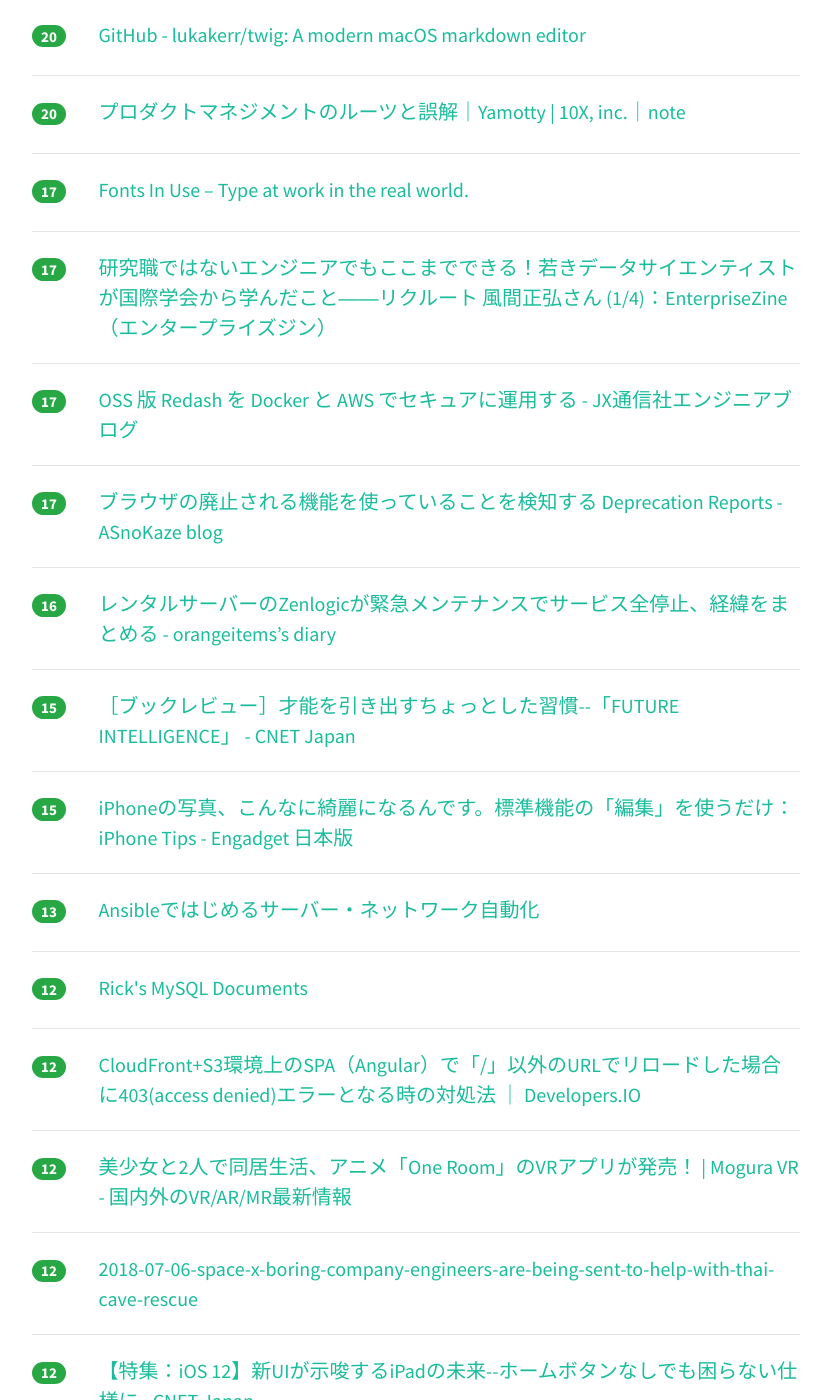
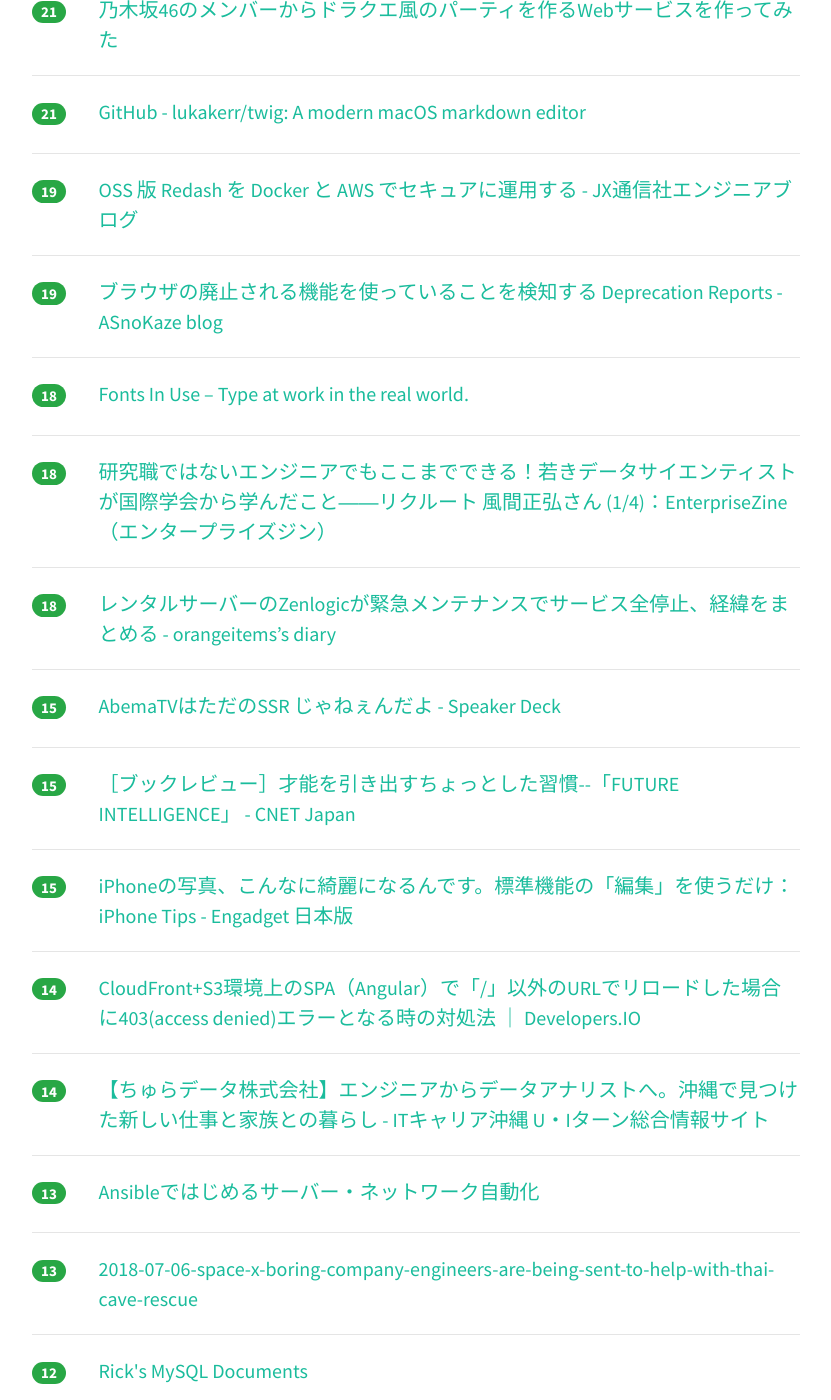
Before and after one commit to yatta47/hatena-matome-site, a Jekyll site: the page built from _posts/2018-07-07-hatena.md, in a window 1280 px wide and 1400 px high, scrolled down 1381 px. Shown: the whole window, without its empty margins (224-1055 px from the left). Built offline with Jekyll 4.4.1, drawn with Linux system fonts in a browser that asks for light colours; nearby versions of some CDN libraries; some of the changed text lies outside the part shown.

Commit message:
Updated 2018-07-07

```diff
--- a/_posts/2018-07-07-hatena.md
+++ b/_posts/2018-07-07-hatena.md
@@ -1,58 +1,58 @@
 ---
 layout: post
 title:  "2018-07-07 はてぶIT"
-date:   2018-07-07 17:02:06
+date:   2018-07-07 18:02:59
 tags: [it-hotentry]
 ---
-50 件のデータあり
+51 件のデータあり
 
 <hr><div class="row">
-<div class="col-1"><span class="badge badge-pill badge-success h2">142</span></div>
+<div class="col-1"><span class="badge badge-pill badge-success h2">152</span></div>
 <div class="col-11"><a href='http://deeplearning.jp/deep-learning-day18-2/' target='_blank'>パターン認識と機械学習（PRML）の輪読資料を公開 | Deep Learning JP</a></div>
 </div>
 <hr>
 <div class="row">
-<div class="col-1"><span class="badge badge-pill badge-success h2">65</span></div>
+<div class="col-1"><span class="badge badge-pill badge-success h2">73</span></div>
 <div class="col-11"><a href='https://www.uisources.com/' target='_blank'>UI Sources | Mobile Design Patterns and Interactions</a></div>
 </div>
 <hr>
 <div class="row">
-<div class="col-1"><span class="badge badge-pill badge-success h2">57</span></div>
+<div class="col-1"><span class="badge badge-pill badge-success h2">61</span></div>
 <div class="col-11"><a href='http://power-of-tech.hatenablog.com/entry/2018/07/06/191816' target='_blank'>日本全国の電子部品店マップを作成しました - チカラの技術</a></div>
 </div>
 <hr>
 <div class="row">
-<div class="col-1"><span class="badge badge-pill badge-success h2">45</span></div>
+<div class="col-1"><span class="badge badge-pill badge-success h2">50</span></div>
 <div class="col-11"><a href='http://www.itmedia.co.jp/pcuser/articles/1807/07/news022.html' target='_blank'>スマホの“うっかり充電忘れ”をAmazon Echoで防ぐワザ (1/2) - ITmedia PC USER</a></div>
 </div>
 <hr>
 <div class="row">
-<div class="col-1"><span class="badge badge-pill badge-success h2">37</span></div>
+<div class="col-1"><span class="badge badge-pill badge-success h2">38</span></div>
 <div class="col-11"><a href='http://deeplearning.jp/seminar/#1515565927378-9a11fdc4-798a' target='_blank'>PRML 輪講資料</a></div>
 </div>
 <hr>
 <div class="row">
-<div class="col-1"><span class="badge badge-pill badge-success h2">30</span></div>
+<div class="col-1"><span class="badge badge-pill badge-success h2">36</span></div>
 <div class="col-11"><a href='https://kakakakakku.hatenablog.com/entry/2018/07/06/184236' target='_blank'>楽しく！アウトプットを習慣化しよう - kakakakakku blog</a></div>
 </div>
 <hr>
 <div class="row">
-<div class="col-1"><span class="badge badge-pill badge-success h2">28</span></div>
+<div class="col-1"><span class="badge badge-pill badge-success h2">34</span></div>
+<div class="col-11"><a href='https://qiita.com/enzen/items/aa98ff1dc502d0ff09ad' target='_blank'>【インフラ初心者超必見】インフラ情報まとめ</a></div>
+</div>
+<hr>
+<div class="row">
+<div class="col-1"><span class="badge badge-pill badge-success h2">30</span></div>
 <div class="col-11"><a href='https://applech2.com/archives/20180706-twig-modern-macos-markdown-editor.html' target='_blank'>テーマやLaTeX Math、GFM、タブ、すべてのタブを表示などをサポートしたmacOS用Markdownエディタ「Twig」がリリース。 | AAPL Ch.</a></div>
 </div>
 <hr>
 <div class="row">
-<div class="col-1"><span class="badge badge-pill badge-success h2">28</span></div>
-<div class="col-11"><a href='https://qiita.com/enzen/items/aa98ff1dc502d0ff09ad' target='_blank'>【インフラ初心者超必見】インフラ情報まとめ</a></div>
-</div>
-<hr>
-<div class="row">
-<div class="col-1"><span class="badge badge-pill badge-success h2">26</span></div>
+<div class="col-1"><span class="badge badge-pill badge-success h2">29</span></div>
 <div class="col-11"><a href='https://japanese.engadget.com/2018/07/06/spacex-tbc/' target='_blank'>イーロン・マスク、タイの洞窟遭難救助に乗り出す。エアチューブ通し脱出路？SpaceX・TBC技術者派遣へ - Engadget 日本版</a></div>
 </div>
 <hr>
 <div class="row">
-<div class="col-1"><span class="badge badge-pill badge-success h2">25</span></div>
+<div class="col-1"><span class="badge badge-pill badge-success h2">27</span></div>
 <div class="col-11"><a href='https://myuon.github.io/posts/haskell-di/' target='_blank'>HaskellでDIする - The curse of λ</a></div>
 </div>
 <hr>
@@ -62,43 +62,48 @@ tags: [it-hotentry]
 </div>
 <hr>
 <div class="row">
-<div class="col-1"><span class="badge badge-pill badge-success h2">20</span></div>
+<div class="col-1"><span class="badge badge-pill badge-success h2">23</span></div>
+<div class="col-11"><a href='https://note.mu/yamotty/n/n4a897f40275b' target='_blank'>プロダクトマネジメントのルーツと誤解｜Yamotty | 10X, inc.｜note</a></div>
+</div>
+<hr>
+<div class="row">
+<div class="col-1"><span class="badge badge-pill badge-success h2">21</span></div>
 <div class="col-11"><a href='https://qiita.com/kikutaro/items/5f4d89b6defac34be052' target='_blank'>乃木坂46のメンバーからドラクエ風のパーティを作るWebサービスを作ってみた</a></div>
 </div>
 <hr>
 <div class="row">
-<div class="col-1"><span class="badge badge-pill badge-success h2">20</span></div>
+<div class="col-1"><span class="badge badge-pill badge-success h2">21</span></div>
 <div class="col-11"><a href='https://github.com/lukakerr/twig' target='_blank'>GitHub - lukakerr/twig: A modern macOS markdown editor</a></div>
 </div>
 <hr>
 <div class="row">
-<div class="col-1"><span class="badge badge-pill badge-success h2">20</span></div>
-<div class="col-11"><a href='https://note.mu/yamotty/n/n4a897f40275b' target='_blank'>プロダクトマネジメントのルーツと誤解｜Yamotty | 10X, inc.｜note</a></div>
+<div class="col-1"><span class="badge badge-pill badge-success h2">19</span></div>
+<div class="col-11"><a href='https://tech.jxpress.net/entry/2018/07/06/173319' target='_blank'>OSS 版 Redash を Docker と AWS でセキュアに運用する - JX通信社エンジニアブログ</a></div>
 </div>
 <hr>
 <div class="row">
-<div class="col-1"><span class="badge badge-pill badge-success h2">17</span></div>
+<div class="col-1"><span class="badge badge-pill badge-success h2">19</span></div>
+<div class="col-11"><a href='https://asnokaze.hatenablog.com/entry/2018/07/06/231248' target='_blank'>ブラウザの廃止される機能を使っていることを検知する Deprecation Reports - ASnoKaze blog</a></div>
+</div>
+<hr>
+<div class="row">
+<div class="col-1"><span class="badge badge-pill badge-success h2">18</span></div>
 <div class="col-11"><a href='https://fontsinuse.com/' target='_blank'>Fonts In Use – Type at work in the real world.</a></div>
 </div>
 <hr>
 <div class="row">
-<div class="col-1"><span class="badge badge-pill badge-success h2">17</span></div>
+<div class="col-1"><span class="badge badge-pill badge-success h2">18</span></div>
 <div class="col-11"><a href='https://enterprisezine.jp/dbonline/detail/10895' target='_blank'>研究職ではないエンジニアでもここまでできる！若きデータサイエンティストが国際学会から学んだこと――リクルート 風間正弘さん (1/4)：EnterpriseZine（エンタープライズジン）</a></div>
 </div>
 <hr>
 <div class="row">
-<div class="col-1"><span class="badge badge-pill badge-success h2">17</span></div>
-<div class="col-11"><a href='https://tech.jxpress.net/entry/2018/07/06/173319' target='_blank'>OSS 版 Redash を Docker と AWS でセキュアに運用する - JX通信社エンジニアブログ</a></div>
+<div class="col-1"><span class="badge badge-pill badge-success h2">18</span></div>
+<div class="col-11"><a href='https://www.orangeitems.com/entry/2018/07/07/012935' target='_blank'>レンタルサーバーのZenlogicが緊急メンテナンスでサービス全停止、経緯をまとめる - orangeitems’s diary</a></div>
 </div>
 <hr>
 <div class="row">
-<div class="col-1"><span class="badge badge-pill badge-success h2">17</span></div>
-<div class="col-11"><a href='https://asnokaze.hatenablog.com/entry/2018/07/06/231248' target='_blank'>ブラウザの廃止される機能を使っていることを検知する Deprecation Reports - ASnoKaze blog</a></div>
-</div>
-<hr>
-<div class="row">
-<div class="col-1"><span class="badge badge-pill badge-success h2">16</span></div>
-<div class="col-11"><a href='https://www.orangeitems.com/entry/2018/07/07/012935' target='_blank'>レンタルサーバーのZenlogicが緊急メンテナンスでサービス全停止、経緯をまとめる - orangeitems’s diary</a></div>
+<div class="col-1"><span class="badge badge-pill badge-success h2">15</span></div>
+<div class="col-11"><a href='https://speakerdeck.com/ktknest/abematvhatadafalsessr-ziyaneendayo' target='_blank'>AbemaTVはただのSSR じゃねぇんだよ - Speaker Deck</a></div>
 </div>
 <hr>
 <div class="row">
@@ -112,8 +117,23 @@ tags: [it-hotentry]
 </div>
 <hr>
 <div class="row">
+<div class="col-1"><span class="badge badge-pill badge-success h2">14</span></div>
+<div class="col-11"><a href='https://dev.classmethod.jp/cloud/aws/s3-cloudfront-spa-angular-403-access-denied/' target='_blank'>CloudFront+S3環境上のSPA（Angular）で「/」以外のURLでリロードした場合に403(access denied)エラーとなる時の対処法 ｜ Developers.IO</a></div>
+</div>
+<hr>
+<div class="row">
+<div class="col-1"><span class="badge badge-pill badge-success h2">14</span></div>
+<div class="col-11"><a href='https://www.itcokinawa.jp/content/interview/1695/' target='_blank'>【ちゅらデータ株式会社】エンジニアからデータアナリストへ。沖縄で見つけた新しい仕事と家族との暮らし - ITキャリア沖縄 U・Iターン総合情報サイト</a></div>
+</div>
+<hr>
+<div class="row">
 <div class="col-1"><span class="badge badge-pill badge-success h2">13</span></div>
 <div class="col-11"><a href='https://www.slideshare.net/akira6592/ansible-svnw-automation20180705' target='_blank'>Ansibleではじめるサーバー・ネットワーク自動化</a></div>
+</div>
+<hr>
+<div class="row">
+<div class="col-1"><span class="badge badge-pill badge-success h2">13</span></div>
+<div class="col-11"><a href='https://jp.techcrunch.com/2018/07/07/2018-07-06-space-x-boring-company-engineers-are-being-sent-to-help-with-thai-cave-rescue/' target='_blank'>2018-07-06-space-x-boring-company-engineers-are-being-sent-to-help-with-thai-cave-rescue</a></div>
 </div>
 <hr>
 <div class="row">
@@ -123,17 +143,7 @@ tags: [it-hotentry]
 <hr>
 <div class="row">
 <div class="col-1"><span class="badge badge-pill badge-success h2">12</span></div>
-<div class="col-11"><a href='https://dev.classmethod.jp/cloud/aws/s3-cloudfront-spa-angular-403-access-denied/' target='_blank'>CloudFront+S3環境上のSPA（Angular）で「/」以外のURLでリロードした場合に403(access denied)エラーとなる時の対処法 ｜ Developers.IO</a></div>
-</div>
-<hr>
-<div class="row">
-<div class="col-1"><span class="badge badge-pill badge-success h2">12</span></div>
 <div class="col-11"><a href='https://www.moguravr.com/one-room-vr-ios-app/' target='_blank'>美少女と2人で同居生活、アニメ「One Room」のVRアプリが発売！ | Mogura VR - 国内外のVR/AR/MR最新情報</a></div>
-</div>
-<hr>
-<div class="row">
-<div class="col-1"><span class="badge badge-pill badge-success h2">12</span></div>
-<div class="col-11"><a href='https://jp.techcrunch.com/2018/07/07/2018-07-06-space-x-boring-company-engineers-are-being-sent-to-help-with-thai-cave-rescue/' target='_blank'>2018-07-06-space-x-boring-company-engineers-are-being-sent-to-help-with-thai-cave-rescue</a></div>
 </div>
 <hr>
 <div class="row">
@@ -147,23 +157,18 @@ tags: [it-hotentry]
 </div>
 <hr>
 <div class="row">
-<div class="col-1"><span class="badge badge-pill badge-success h2">12</span></div>
-<div class="col-11"><a href='https://www.itcokinawa.jp/content/interview/1695/' target='_blank'>【ちゅらデータ株式会社】エンジニアからデータアナリストへ。沖縄で見つけた新しい仕事と家族との暮らし - ITキャリア沖縄 U・Iターン総合情報サイト</a></div>
-</div>
-<hr>
-<div class="row">
 <div class="col-1"><span class="badge badge-pill badge-success h2">10</span></div>
 <div class="col-11"><a href='https://speakerdeck.com/mottox2/modern-static-site' target='_blank'>JAM Stackと静的サイトのイマ / modern-static-site - Speaker Deck</a></div>
 </div>
 <hr>
 <div class="row">
 <div class="col-1"><span class="badge badge-pill badge-success h2">10</span></div>
-<div class="col-11"><a href='https://speakerdeck.com/ktknest/abematvhatadafalsessr-ziyaneendayo' target='_blank'>AbemaTVはただのSSR じゃねぇんだよ - Speaker Deck</a></div>
+<div class="col-11"><a href='http://citpc.jp/article/20180222.html' target='_blank'>文書フォーマットの国際化とオープン化 | 文字情報技術促進協議会</a></div>
 </div>
 <hr>
 <div class="row">
-<div class="col-1"><span class="badge badge-pill badge-success h2">10</span></div>
-<div class="col-11"><a href='http://citpc.jp/article/20180222.html' target='_blank'>文書フォーマットの国際化とオープン化 | 文字情報技術促進協議会</a></div>
+<div class="col-1"><span class="badge badge-pill badge-success h2">9</span></div>
+<div class="col-11"><a href='https://pc.watch.impress.co.jp/docs/column/hothot/1131593.html' target='_blank'>【Hothotレビュー】13.3型4K液晶搭載で薄さもきわめたASUS製軽量ノート「ZenBook S UX391UA」 - PC Watch</a></div>
 </div>
 <hr>
 <div class="row">
@@ -197,6 +202,16 @@ tags: [it-hotentry]
 </div>
 <hr>
 <div class="row">
+<div class="col-1"><span class="badge badge-pill badge-success h2">8</span></div>
+<div class="col-11"><a href='https://jp.techcrunch.com/2018/07/07/2018-07-06-twitter-bots-numbers-disinformation-washington-post/' target='_blank'>Twitterのフェイクアカウント停止数は昨年の倍、5-6月は7000万に達した | TechCrunch Japan</a></div>
+</div>
+<hr>
+<div class="row">
+<div class="col-1"><span class="badge badge-pill badge-success h2">7</span></div>
+<div class="col-11"><a href='http://www.atmarkit.co.jp/ait/articles/1807/06/news025.html' target='_blank'>VS Codeのファイルアイコンを変更するには：Visual Studio Code TIPS - ＠IT</a></div>
+</div>
+<hr>
+<div class="row">
 <div class="col-1"><span class="badge badge-pill badge-success h2">7</span></div>
 <div class="col-11"><a href='https://iphone-mania.jp/news-217857/' target='_blank'>安易に利用できない！QRコード技術の脆弱性を大学教授が指摘 - iPhone Mania</a></div>
 </div>
@@ -218,11 +233,6 @@ tags: [it-hotentry]
 <hr>
 <div class="row">
 <div class="col-1"><span class="badge badge-pill badge-success h2">6</span></div>
-<div class="col-11"><a href='http://www.atmarkit.co.jp/ait/articles/1807/06/news025.html' target='_blank'>VS Codeのファイルアイコンを変更するには：Visual Studio Code TIPS - ＠IT</a></div>
-</div>
-<hr>
-<div class="row">
-<div class="col-1"><span class="badge badge-pill badge-success h2">6</span></div>
 <div class="col-11"><a href='https://iphone-mania.jp/news-217876/' target='_blank'>新型iPadとMacが発売間近！？各5モデル、EECへの製品情報登録を確認 - iPhone Mania</a></div>
 </div>
 <hr>
@@ -237,11 +247,6 @@ tags: [it-hotentry]
 </div>
 <hr>
 <div class="row">
-<div class="col-1"><span class="badge badge-pill badge-success h2">6</span></div>
-<div class="col-11"><a href='https://jp.techcrunch.com/2018/07/07/2018-07-06-twitter-bots-numbers-disinformation-washington-post/' target='_blank'>Twitterのフェイクアカウント停止数は昨年の倍、5-6月は7000万に達した | TechCrunch Japan</a></div>
-</div>
-<hr>
-<div class="row">
 <div class="col-1"><span class="badge badge-pill badge-success h2">5</span></div>
 <div class="col-11"><a href='http://www.atmarkit.co.jp/ait/articles/1807/03/news025_2.html' target='_blank'>VS CodeのCSSサポート (2/2)：Visual Studio CodeでWebアプリ開発を始めよう - ＠IT</a></div>
 </div>
@@ -253,6 +258,6 @@ tags: [it-hotentry]
 <hr>
 <div class="row">
 <div class="col-1"><span class="badge badge-pill badge-success h2">4</span></div>
-<div class="col-11"><a href='https://pc.watch.impress.co.jp/docs/column/hothot/1131593.html' target='_blank'>【Hothotレビュー】13.3型4K液晶搭載で薄さもきわめたASUS製軽量ノート「ZenBook S UX391UA」 - PC Watch</a></div>
+<div class="col-11"><a href='https://www.travel-lover-comet.com/entry/2018/07/07/%E3%80%90%E3%83%90%E3%82%BA%E8%A8%98%E5%BF%B5%E3%80%91Google%E5%85%88%E7%94%9F%E3%81%AE%E3%80%8C%E3%81%8A%E3%81%99%E3%81%99%E3%82%81%E8%A8%98%E4%BA%8B%E3%80%8D%E3%81%AE%E5%A8%81%E5%8A%9B%E3%81%8C' target='_blank'>【バズ記念】Google先生の「おすすめ記事」の威力が半端なかったので、久々の運営報告です - 子連れマイラー・こめっとが行く！</a></div>
 </div>
 <hr>
```
